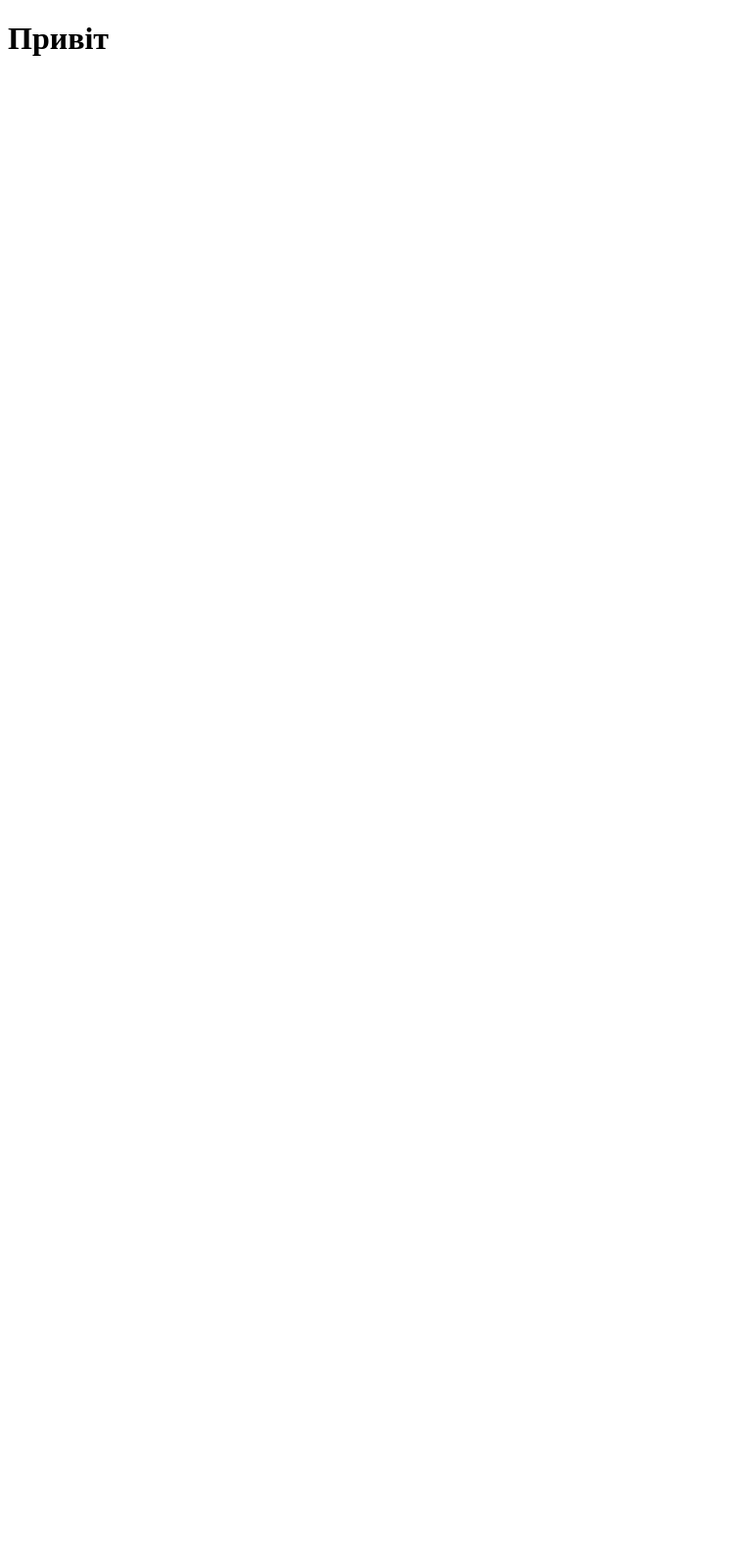
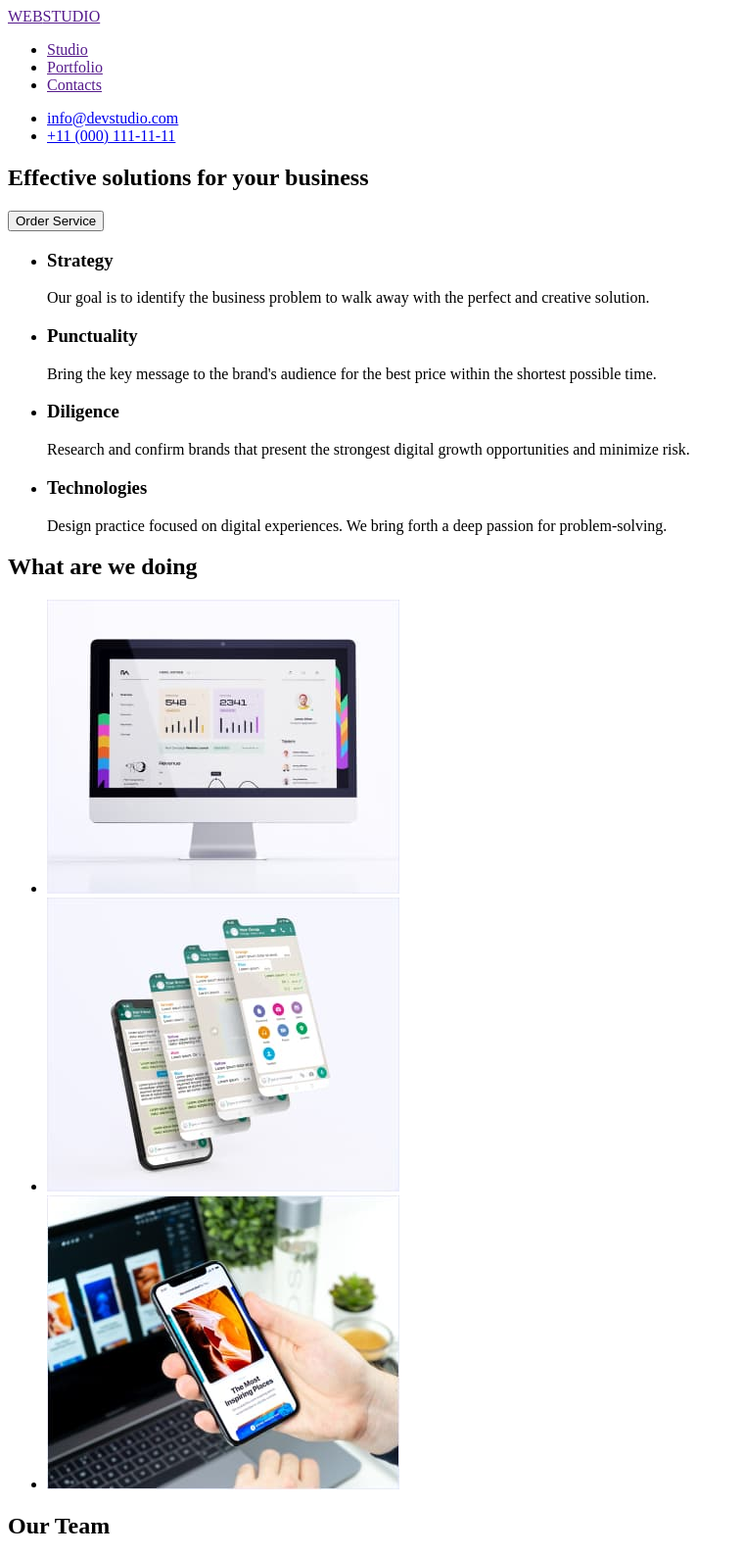
Before and after one commit to ivamaniukova/goit-homework-02, a plain HTML site: page index.html in a window 1280 px wide. Shown: the top 1588 px of the page at 98% size, without its empty margins (0-759 px from the left). Before the commit the page ends 800 px from the top, so only its background shows below. Drawn offline with Linux system fonts and the light colour scheme.

Commit message:
built the page

```diff
--- a/index.html
+++ b/index.html
@@ -1,12 +1,113 @@
 <!DOCTYPE html>
 <html lang="en">
-<head>
-    <meta charset="UTF-8">
-    <meta http-equiv="X-UA-Compatible" content="IE=edge">
-    <meta name="viewport" content="width=device-width, initial-scale=1.0">
-    <title>Document</title>
-</head>
-<body>
-    <h1>Привіт</h1>
-</body>
+  <head>
+    <meta charset="UTF-8" />
+    <meta http-equiv="X-UA-Compatible" content="IE=edge" />
+    <meta name="viewport" content="width=device-width, initial-scale=1.0" />
+    <title>Студія</title>
+  </head>
+  <body>
+    <header>
+      <div>
+        <a href=""><span>WEB</span>STUDIO</a>
+      </div>
+      <nav>
+        <ul>
+          <li><a href="">Studio</a></li>
+          <li><a href="">Portfolio</a></li>
+          <li><a href="">Contacts</a></li>
+        </ul>
+      </nav>
+      <ul>
+        <li><a href="mailto:info@devstudio.com">info@devstudio.com</a></li>
+        <li><a href="tel:+110001111111 ">+11 (000) 111-11-11</a></li>
+      </ul>
+    </header>
+    <main>
+      <section>
+        <h1>Effective solutions for your business</h1>
+        <button type="button">Order Service</button>
+      </section>
+      <section>
+        <ul>
+          <li>
+            <h3>Strategy</h3>
+            <p>
+              Our goal is to identify the business problem to walk away with the
+              perfect and creative solution.
+            </p>
+          </li>
+          <li>
+            <h3>Punctuality</h3>
+            <p>
+              Bring the key message to the brand's audience for the best price
+              within the shortest possible time.
+            </p>
+          </li>
+          <li>
+            <h3>Diligence</h3>
+            <p>
+              Research and confirm brands that present the strongest digital
+              growth opportunities and minimize risk.
+            </p>
+          </li>
+          <li>
+            <h3>Technologies</h3>
+            <p>
+              Design practice focused on digital experiences. We bring forth a
+              deep passion for problem-solving.
+            </p>
+          </li>
+        </ul>
+      </section>
+      <section>
+        <h2>What are we doing</h2>
+        <ul>
+          <li>
+            <img src="/images/display.jpg" alt="display" />
+          </li>
+          <li>
+            <img src="/images/screen-protector.jpg" alt="screen-protector" />
+          </li>
+          <li>
+            <img src="/images/phone.jpg" alt="phone" />
+          </li>
+        </ul>
+      </section>
+      <section>
+        <h2>Our Team</h2>
+        <ul>
+          <li>
+            <img src="/images/team-mbr-1.jpg" alt="team-member-1" />
+            <h3>Mark Guerrero</h3>
+            <p>Product Designer</p>
+          </li>
+          <li>
+            <img src="/images/team-mbr-2.jpg" alt="team-member-2" />
+            <h3>Tom Ford</h3>
+            <p>Frontend Developer</p>
+          </li>
+          <li>
+            <img src="/images/team-mbr-3.jpg" alt="team-member-3" />
+            <h3>Camila Garcia</h3>
+            <p>Marketing</p>
+          </li>
+          <li>
+            <img src="/images/team-mbr-4.jpg" alt="team-member-4" />
+            <h3>Daniel Wilson</h3>
+            <p>UI Designer</p>
+          </li>
+        </ul>
+      </section>
+    </main>
+    <footer>
+      <div>
+        <a href=""><span>WEB</span>STUDIO</a>
+      </div>
+      <p>
+        Increase the flow of customers and sales for your business with digital
+        marketing & growth solutions.
+      </p>
+    </footer>
+  </body>
 </html>
```
Also changed, not shown: images/display.jpg (added), images/phone.jpg (added), images/screen-protector.jpg (added), images/team-mbr-1.jpg (added), images/team-mbr-2.jpg (added), images/team-mbr-3.jpg (added), images/team-mbr-4.jpg (added).
